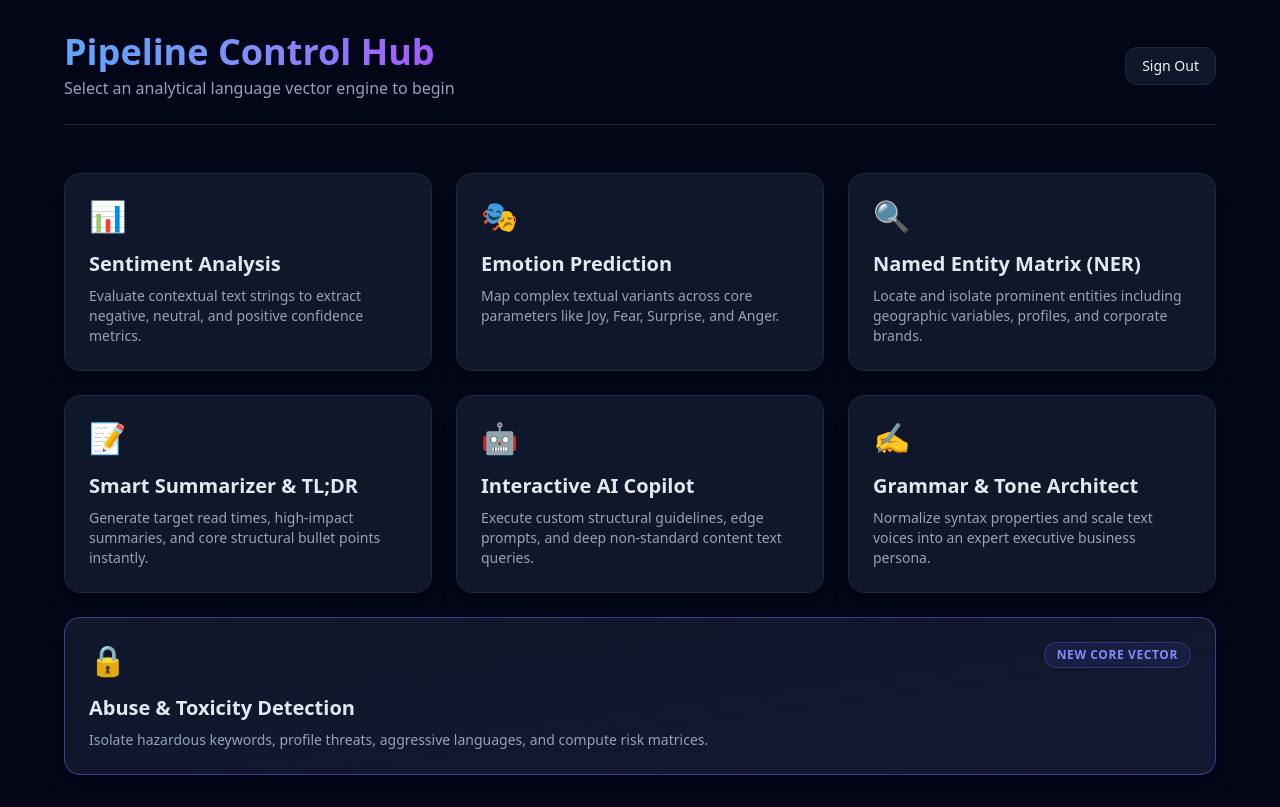
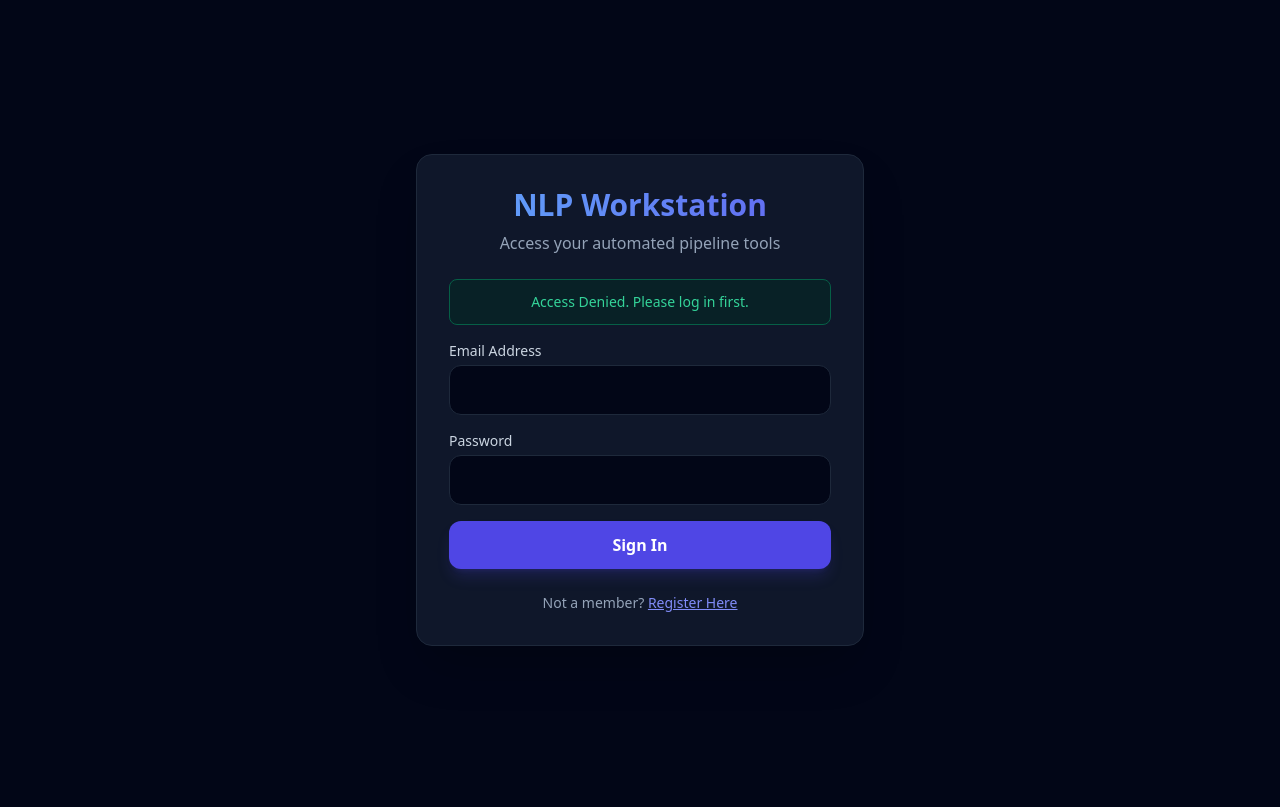
Before and after one commit to MuavizKhan/NLP-Web-App-Flask, a Flask app: page /profile in a window 1280 px wide. After the commit the page ends 646 px from the top, so only its background shows below. Run offline with Flask 3, Linux system fonts and the light colour scheme; some libraries are stand-ins or nearby versions.

Commit message:
Secure Logout Architecture Integrated in Hub UI

```diff
--- a/app.py
+++ b/app.py
@@ -1,18 +1,29 @@
-from flask import Flask, render_template, request, redirect, url_for
+from flask import Flask, render_template, request, redirect, url_for, session
 from db import Database
 import api
+import os
 
 app = Flask(__name__)
+
+# Enforce a secret key to sign session cookies securely
+# In production, pull this from your hidden .env file: os.getenv('SECRET_KEY')
+app.secret_key = os.getenv("SECRET_KEY", "super-secret-workstation-token-12345")
+
 dbo = Database()
 
 
 @app.route('/')
 def index():
+    # If the user is already logged in, take them straight to the hub
+    if 'user' in session:
+        return redirect(url_for('profile'))
     return render_template('login.html')
 
 
 @app.route('/register')
 def register():
+    if 'user' in session:
+        return redirect(url_for('profile'))
     return render_template('register.html')
 
 
@@ -34,18 +45,34 @@ def perform_login():
     password = request.form.get('user_ka_password')
 
     if dbo.search(email, password):
+        # 🔑 Create the session state for the authenticated user
+        session['user'] = email
         return redirect(url_for('profile'))
     else:
         return render_template('login.html', message="Invalid credentials. Please try again.")
 
 
+@app.route('/logout')
+def logout():
+    # 🔓 Clear out the session data to log the user out completely
+    session.pop('user', None)
+    return redirect(url_for('index'))
+
+
 @app.route('/profile')
 def profile():
+    # 🛡️ Route Guard: Block access if the user key is missing from the session
+    if 'user' not in session:
+        return render_template('login.html', message="Access Denied. Please log in first.")
     return render_template('profile.html')
 
 
 @app.route('/dashboard/<analysis_type>')
 def dashboard(analysis_type):
+    # 🛡️ Route Guard: Prevent direct URL copy-pasting for dashboard views
+    if 'user' not in session:
+        return render_template('login.html', message="Access Denied. Please log in first.")
+
     display_names = {
         "sentiment": "Sentiment Analysis",
         "emotion": "Emotion Prediction",
@@ -61,6 +88,10 @@ def dashboard(analysis_type):
 
 @app.route('/analyze/<analysis_type>', methods=['POST'])
 def analyze(analysis_type):
+    # 🛡️ Route Guard: Protect execution endpoints from unauthorized script injections
+    if 'user' not in session:
+        return render_template('login.html', message="Access Denied. Please log in first.")
+
     text = request.form.get('input_text')
     result = api.analyze_text(text, analysis_type)
 
--- a/templates/profile.html
+++ b/templates/profile.html
@@ -13,7 +13,8 @@
                 <h1 class="text-4xl font-extrabold bg-gradient-to-r from-blue-400 via-indigo-400 to-purple-500 bg-clip-text text-transparent">Pipeline Control Hub</h1>
                 <p class="text-slate-400 mt-1">Select an analytical language vector engine to begin</p>
             </div>
-            <a href="/" class="bg-slate-900 hover:bg-slate-800 border border-slate-800 text-sm font-medium px-4 py-2 rounded-xl transition">Sign Out</a>
+            <!-- Secure Session Fix: Changed href from "/" to "/logout" -->
+            <a href="/logout" class="bg-slate-900 hover:bg-slate-800 border border-slate-800 text-sm font-medium px-4 py-2 rounded-xl transition">Sign Out</a>
         </header>
 
         <div class="grid grid-cols-1 md:grid-cols-2 lg:grid-cols-3 gap-6">
```
